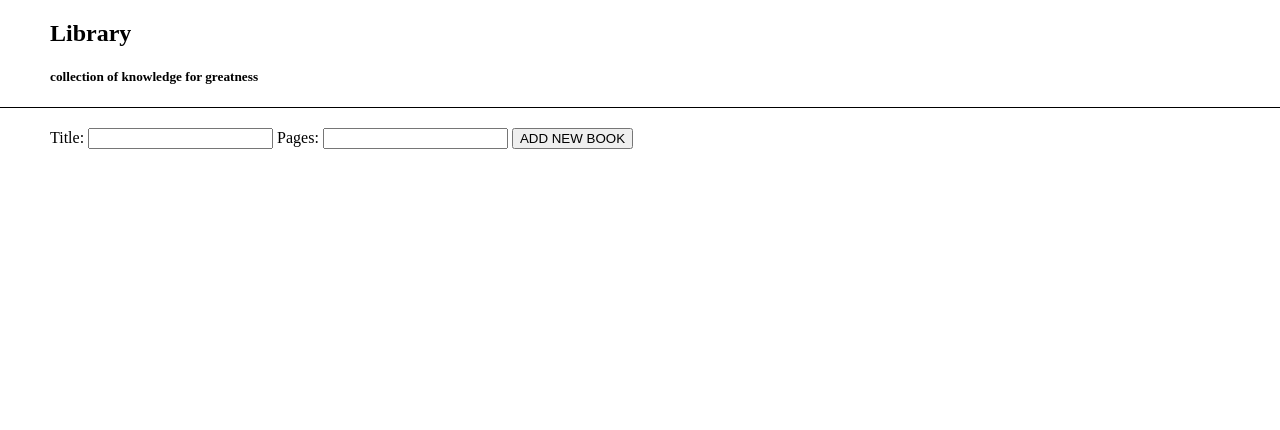
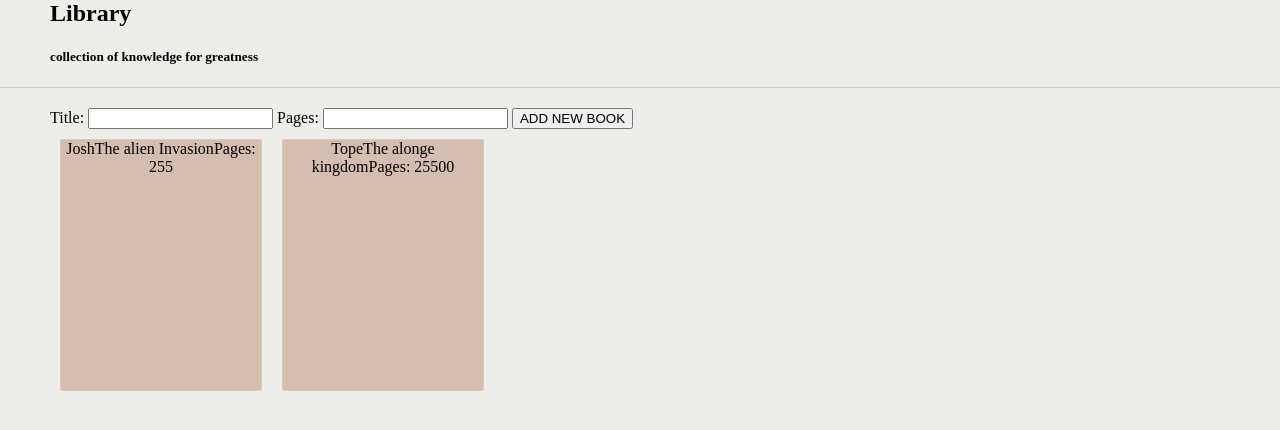
Before and after one commit to dzooosh/javascript, a plain HTML site: page library/index.html in a window 1280 px wide. Drawn offline with Linux system fonts and the light colour scheme.

Commit message:
dynamically creates card when new book is created

```diff
--- a/library/index.html
+++ b/library/index.html
@@ -15,13 +15,13 @@
         </div>
     </header>
     <main class="container">
-        <div>
+        <form action="">
             <label for="title">Title:</label>
             <input type="text" id="title">
             <label for="pages">Pages:</label>
             <input type="number" id="pages">
             <button id="newBook" type="reset">ADD NEW BOOK</button>
-        </div>
+        </form>
         <div class="cards-container"></div>
     </main>
 
--- a/library/script.js
+++ b/library/script.js
@@ -5,8 +5,13 @@ const myLibrary = [
         'pages': 255,
         'read': false,
     },
-
-];
+    {
+        'author': 'Tope',
+        'title': 'The alonge kingdom',
+        'pages': 25500,
+        'read': false,
+    },
+];``
 
 // Book object
 function Book(author, title, pages, readBook=false) {
@@ -29,7 +34,7 @@ function addBookToLibrary(author, title, pages, readBook) {
         }
     })
 }
-
+const cardContainer = document.querySelector('.cards-container');
 // display the books present in cards
 function displayBooks() {
     console.log(myLibrary)
@@ -39,15 +44,16 @@ function displayBooks() {
     }
     // loop through library array and create cards for each element
     myLibrary.forEach((item) => {
+        console.log(item.author);
         const card = document.createElement('div');
         card.className = 'card';
         const author = document.createTextNode(item.author);
         const title = document.createTextNode(item.title);
         const pageCount = document.createTextNode(`Pages: ${item.pages}`);
-        card.appendChild(author)
-        card.appendChild(title)
-        card.appendChild(pageCount)
-
+        card.appendChild(author);
+        card.appendChild(title);
+        card.appendChild(pageCount);
+        cardContainer.appendChild(card);
     })
 }
 
--- a/library/style.css
+++ b/library/style.css
@@ -2,6 +2,7 @@ body {
     margin: 0;
     padding: 0;
     box-sizing: border-box;
+    background-color: #edede9;
 }
 
 .container {
@@ -9,8 +10,9 @@ body {
 }
 
 header {
+    margin-top: -20px;
     text-align: left;
-    border-bottom: 1px solid black;
+    border-bottom: 1px solid #d6ccc2;
     margin-bottom: 20px;
 }
 
@@ -23,11 +25,13 @@ main {
 
 }
 
-.class {
-    height: 200px;
+.card {
+    height: 250px;
     width: 200px;
-    border: 1px solid black;
+    background-color: #d5bdaf;
+    border: 1px solid #d6ccc2;
     border-radius: 2px;
+    margin: 10px;
     text-align: center;
 }
 
```
